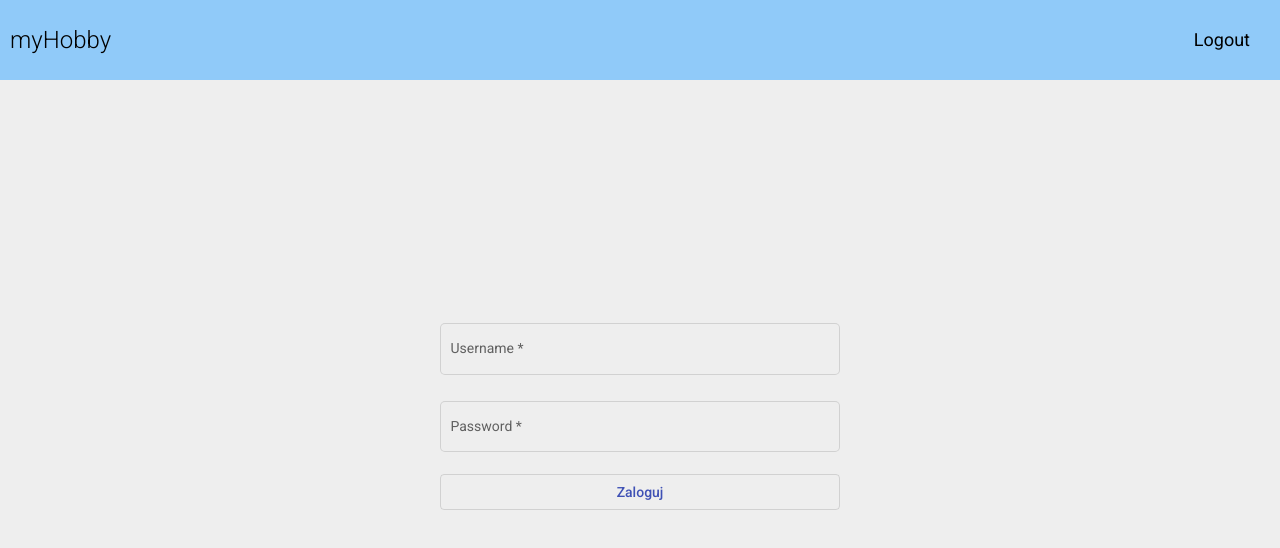
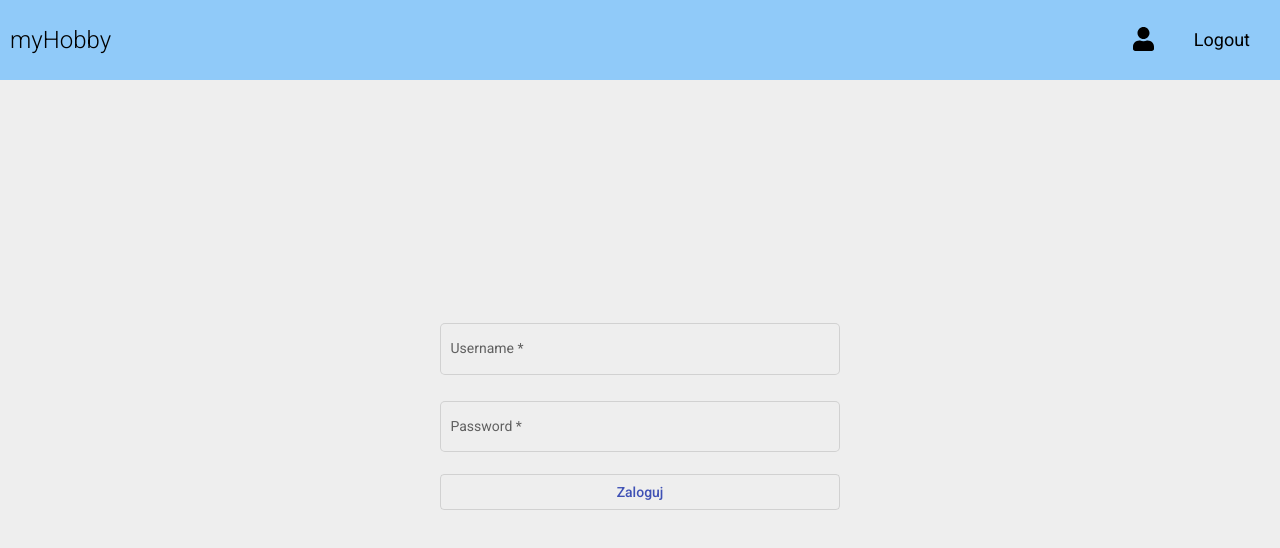
Before and after one commit to filipg/my-hobby-angular-app, an Angular app: page /login in a window 1280 px wide. Shown: the top 548 px of the page. Built offline with nearby package versions, Linux system fonts and the light colour scheme; no server answers; sample sign-in values are in the browser's storage.

Commit message:
Add fontawesome and user icon

```diff
--- a/package.json
+++ b/package.json
@@ -21,6 +21,9 @@
     "@angular/platform-browser": "~10.0.2",
     "@angular/platform-browser-dynamic": "~10.0.2",
     "@angular/router": "~10.0.2",
+    "@fortawesome/angular-fontawesome": "^0.7.0",
+    "@fortawesome/fontawesome-svg-core": "^1.2.32",
+    "@fortawesome/free-solid-svg-icons": "^5.15.1",
     "rxjs": "~6.5.5",
     "tslib": "^2.0.0",
     "zone.js": "~0.10.3"
--- a/src/app/app.module.ts
+++ b/src/app/app.module.ts
@@ -14,6 +14,7 @@ import { LayoutComponent } from './layout/layout.component';
 import { ReactiveFormsModule } from '@angular/forms';
 import { HTTP_INTERCEPTORS, HttpClientModule } from '@angular/common/http';
 import { JwtInterceptor } from './auth/interceptors/jwt.interceptor';
+import { FontAwesomeModule } from '@fortawesome/angular-fontawesome';
 
 @NgModule({
   declarations: [
@@ -31,7 +32,8 @@ import { JwtInterceptor } from './auth/interceptors/jwt.interceptor';
     BrowserAnimationsModule,
     MaterialModule,
     ReactiveFormsModule,
-    HttpClientModule
+    HttpClientModule,
+    FontAwesomeModule
   ],
   providers: [
     {
--- a/src/app/layout/header/header.component.html
+++ b/src/app/layout/header/header.component.html
@@ -5,6 +5,7 @@
 
   <ng-template #isAuth>
     <ul>
+      <li><a><fa-icon [icon]="userIcon"></fa-icon></a></li>
       <li><a (click)="logout()">Logout</a></li>
     </ul>
   </ng-template>
--- a/src/app/layout/header/header.component.scss
+++ b/src/app/layout/header/header.component.scss
@@ -31,6 +31,10 @@ nav {
         &:hover {
           color: #5d99c6;
         }
+
+        fa-icon {
+          font-size: 24px;
+        }
       }
     }
   }
--- a/src/app/layout/header/header.component.ts
+++ b/src/app/layout/header/header.component.ts
@@ -3,6 +3,7 @@ import { AuthService } from '../../auth/auth.service';
 import { Subscription } from 'rxjs';
 import { Router } from '@angular/router';
 import { tap } from 'rxjs/operators';
+import { faUser, IconDefinition } from '@fortawesome/free-solid-svg-icons';
 
 @Component({
   selector: 'app-header',
@@ -14,6 +15,7 @@ export class HeaderComponent implements OnInit, OnDestroy {
 
   isAuthenticated = false;
   subscription: Subscription;
+  userIcon: IconDefinition = faUser;
 
   constructor(
     private authService: AuthService,
```
Also changed, not shown: 1 other file (tests, documents, lock files or other folders).
